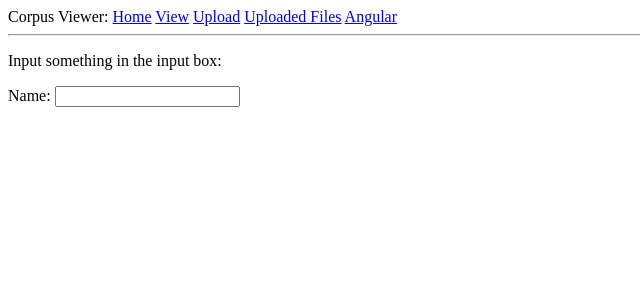
After one commit to DGrutt/PDFOCR, a Flask app: page /angular in a window 1280 px wide. The commit adds this page. Shown: the top 300 px of the page, without its empty margins (0-640 px from the left). Run offline with Flask 2, Linux system fonts and the light colour scheme; some libraries are stand-ins or nearby versions.

Commit message:
adding angularjs

```diff
--- a/app/__init__.py
+++ b/app/__init__.py
@@ -2,8 +2,10 @@ from flask import Flask
 from config import Config
 from flask_sqlalchemy import SQLAlchemy
 from flask_migrate import Migrate
+from flask_triangle import Triangle
 
 app = Flask(__name__)
+Triangle(app)
 app.config.from_object(Config)
 db = SQLAlchemy(app)
 migrate = Migrate(app, db)
--- a/app/routes.py
+++ b/app/routes.py
@@ -1,5 +1,6 @@
 import io
 from flask import Flask, render_template, flash, redirect, url_for, request
+from flask_triangle import Triangle
 from flask_uploads import UploadSet, configure_uploads
 # add to import line above PDFs and remove IMAGES
 from app import app
@@ -26,6 +27,11 @@ def index():
     docimage = '/static/doge.jpeg'
 
     return render_template('index.html', title='home', corpus=corpus, documents=documents, docimage=docimage)
+
+@app.route('/angular', methods=['GET', 'POST'])
+def angular():
+    return render_template('angular.html')
+
 
 @app.route('/upload', methods=['GET', 'POST'])
 def upload():
--- /dev/null
+++ b/app/templates/angular.html
@@ -0,0 +1,15 @@
+{% extends "base.html" %}
+
+{%block content %}
+
+
+
+<div ng-app="">
+
+<p>Input something in the input box:</p>
+<p>Name: <input type="text" ng-model="name"></p>
+<p ng-bind="name"></p>
+
+</div>
+
+{% endblock %}
--- a/app/templates/base.html
+++ b/app/templates/base.html
@@ -1,10 +1,11 @@
-<index>
+<html>
     <head>
         {% if title %}
         <title>{{ title }} - Corpus Viewer</title>
         {% else %}
         <title>Welcome to Corpus Viewer</title>
         {% endif %}
+        <script src="https://ajax.googleapis.com/ajax/libs/angularjs/1.6.4/angular.min.js"></script>
     </head>
     <body>
         <div>
@@ -13,6 +14,7 @@
             <a href="{{ url_for('view') }}">View</a>
             <a href="{{ url_for('upload') }}">Upload</a>
             <a href="{{ url_for('complete') }}">Uploaded Files</a>
+            <a href="{{ url_for('angular') }}">Angular</a>
         <div>
         <hr>
         {% with messages = get_flashed_messages() %}
```
Also changed, not shown: app/static/js/angularapp.js (added, +22 -0 lines), app/templates/complete.html (+48 -6 lines), 5 other files.
